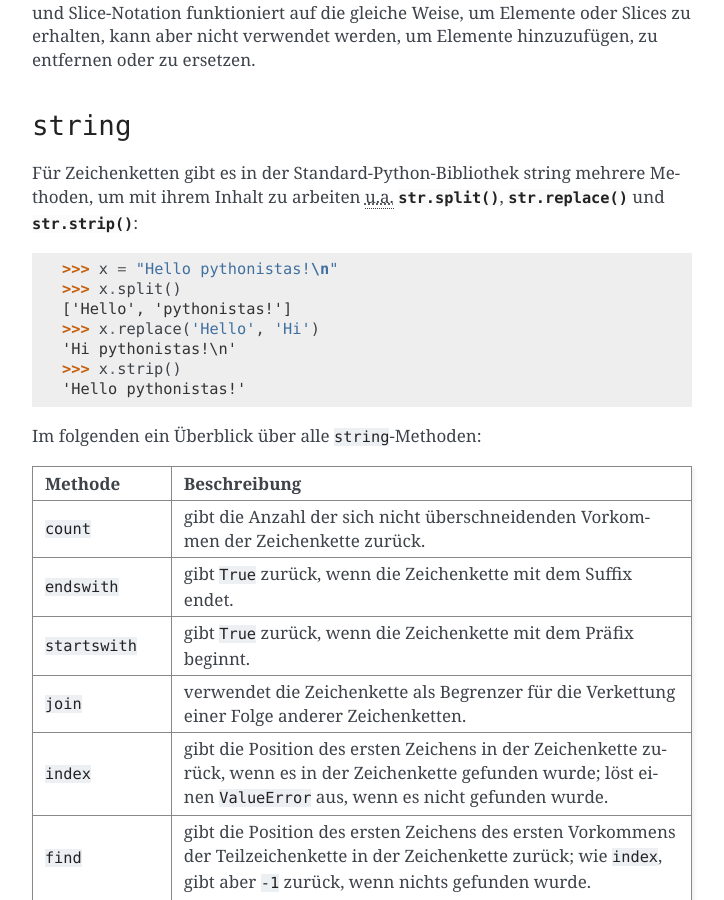
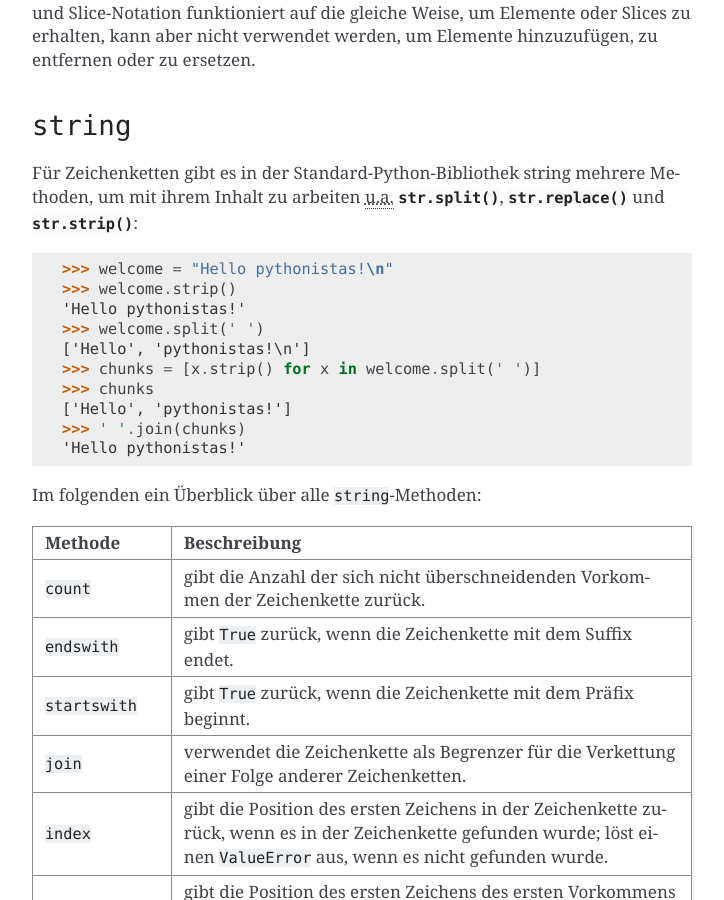
Before and after one commit to veit/python-basics-tutorial-de, a Sphinx documentation site: the page built from docs/types/strings.rst, in a window 1280 px wide and 900 px high, scrolled down 491 px. Shown: the whole window, without its empty margins (388-1112 px from the left). Built offline with Sphinx 7.4.7, drawn with Linux system fonts in a browser that asks for light colours; pages that are not in the unit, such as notebooks, are missing from menus.

Commit message:
:memo: Update string example

```diff
--- a/docs/types/strings.rst
+++ b/docs/types/strings.rst
@@ -35,12 +35,15 @@ Für Zeichenketten gibt es in der Standard-Python-Bibliothek :doc:`string
 
 .. code-block:: python
 
-    >>> x = "Hello pythonistas!\n"
-    >>> x.split()
+    >>> welcome = "Hello pythonistas!\n"
+    >>> welcome.strip()
+    'Hello pythonistas!'
+    >>> welcome.split(' ')
+    ['Hello', 'pythonistas!\n']
+    >>> chunks = [x.strip() for x in welcome.split(' ')]
+    >>> chunks
     ['Hello', 'pythonistas!']
-    >>> x.replace('Hello', 'Hi')
-    'Hi pythonistas!\n'
-    >>> x.strip()
+    >>> ' '.join(chunks)
     'Hello pythonistas!'
 
 Im folgenden ein Überblick über alle ``string``-Methoden:
```
